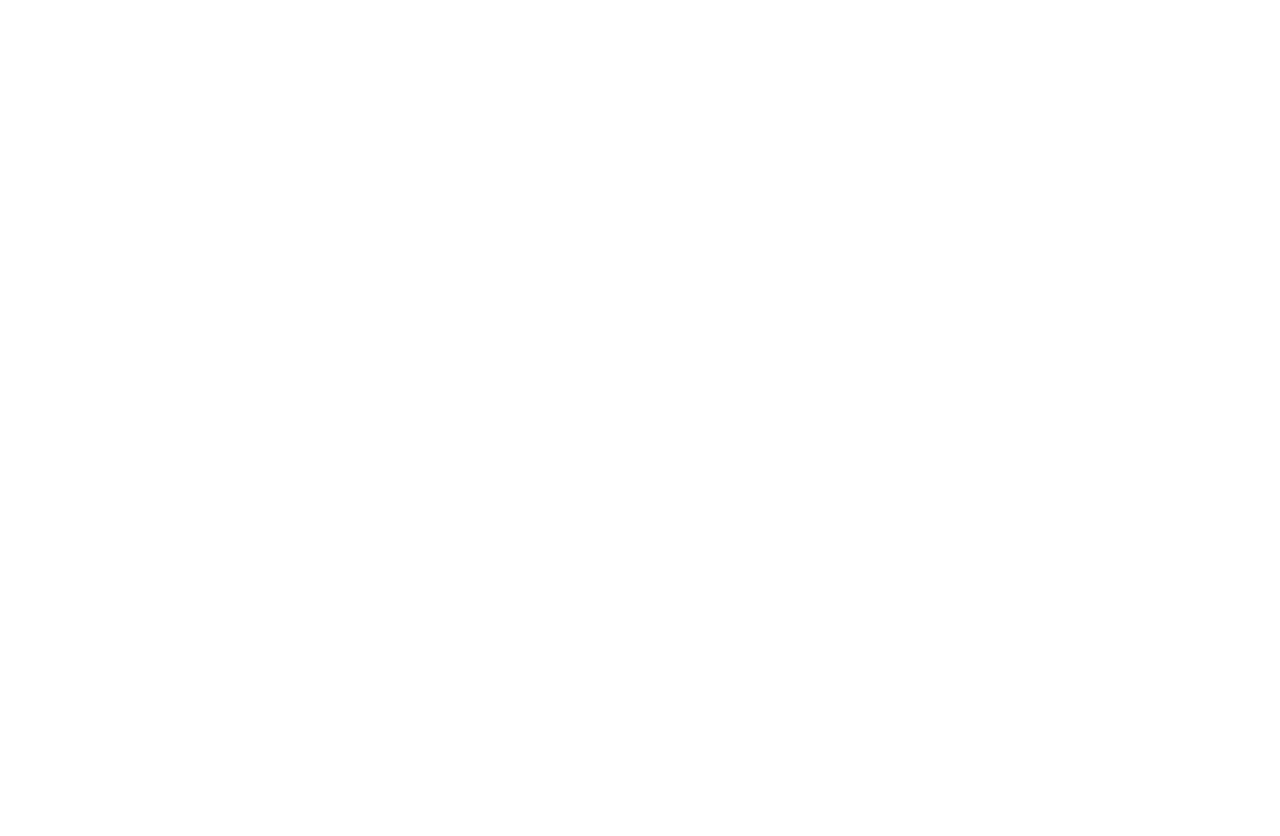
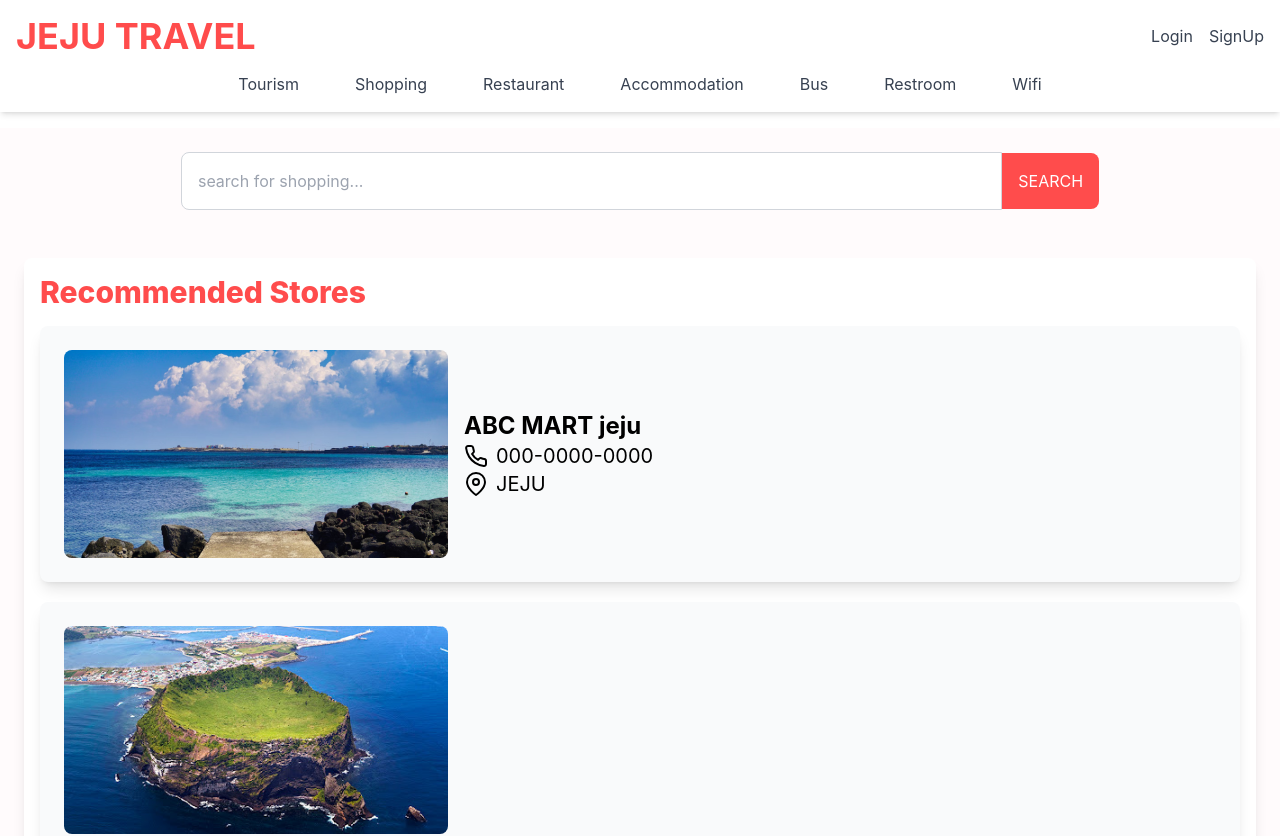
Before and after one commit to JejuTravel/JejuTravel-FE, a React (Vite) app: page /shopping in a window 1280 px wide. Before the commit this address had no page. Shown: the top 836 px of the page. Before the commit the page ends 800 px from the top, so only its background shows below. Built offline with nearby package versions, Linux system fonts and the light colour scheme; a web font is replaced by a local one.

Commit message:
feat/shopping

```diff
--- a/src/App.jsx
+++ b/src/App.jsx
@@ -5,6 +5,7 @@
 import Home from "./pages/home";
 import Tourism from "./pages/tourism";
 import Bus from "./pages/bus";
+import Shopping from "./pages/shopping";
 
 function App() {
   return (
@@ -14,6 +15,7 @@
           <Route path="/" element={<Home />} />
           <Route path="/tourism" element={<Tourism />} />
           <Route path="/bus" element={<Bus />} />
+          <Route path="/shopping" element={<Shopping />} />
         </Routes>
       </BrowserRouter>
     </div>
--- /dev/null
+++ b/src/pages/shopping/components/shoppingSection.jsx
@@ -0,0 +1,47 @@
+import React from "react";
+import { Phone, MapPin } from "react-feather"; // react-feather에서 Phone, MapPin 아이콘 가져오기
+import shoppingImage1 from '../../../assets/jeju.jpg';
+import shoppingImage2 from '../../../assets/land.jpg';
+import shoppingImage3 from '../../../assets/jeju.jpg';
+import shoppingImage4 from '../../../assets/land.jpg';
+import shoppingImage5 from '../../../assets/jeju.jpg';
+import shoppingImage6 from '../../../assets/land.jpg';
+
+function ShoppingSection() {
+  const items = [
+    { name: "ABC MART jeju", tel: "000-0000-0000", location: "JEJU", image: shoppingImage1 },
+    { name: "", tel: "", location: "", image: shoppingImage2 },
+    { name: "", tel: "", location: "", image: shoppingImage3 },
+    { name: "", tel: "", location: "", image: shoppingImage4 },
+    { name: "", tel: "", location: "", image: shoppingImage5 },
+    { name: "", tel: "", location: "", image: shoppingImage6 },
+  ];
+
+  return (
+    <div className="flex flex-col space-y-5">
+      {items.map((item, index) => (
+        <div
+          key={index}
+          className="bg-gray-50 p-6 rounded-lg shadow-lg flex h-64 transform transition-transform duration-300 hover:scale-105"
+        > {/* hover시 확대되는 효과 */}
+          <img src={item.image} alt={item.name || `Image ${index + 1}`} className="h-full w-96 object-cover rounded-lg mr-4" />
+          <div className="flex flex-col justify-center">
+            {item.name && <h3 className="text-2xl font-bold">{item.name}</h3>}
+            {item.tel && (
+              <p className="text-xl flex items-center">
+                <Phone className="mr-2" /> {item.tel}
+              </p>
+            )}
+            {item.location && (
+              <p className="text-xl flex items-center">
+                <MapPin className="mr-2" /> {item.location}
+              </p>
+            )}
+          </div>
+        </div>
+      ))}
+    </div>
+  );
+}
+
+export default ShoppingSection;
--- a/src/pages/shopping/index.jsx
+++ b/src/pages/shopping/index.jsx
@@ -1,9 +1,9 @@
 import React from "react";
 import Header from "../../components/Header";
+import ShoppingSection from './components/shoppingSection'; // 쇼핑 섹션 컴포넌트 가져오기
 
 function Shopping() {
-
-    return (
+  return (
     <div className="min-h-screen bg-[#FFFBFC]">
       <Header />
       <div className="container mx-auto mt-32 p-6">
@@ -12,19 +12,17 @@
             <input
               type="text"
               className="w-full md:w-2/3 p-4 border border-gray-300 rounded-l-lg focus:outline-none focus:ring-2 focus:ring-[#FF4C4C]"
-              placeholder="Search Jeju Tourism Information..."
+              placeholder="search for shopping..."
             />
             <button className="p-4 bg-[#FF4C4C] text-white rounded-r-lg hover:bg-[#007965]">
               SEARCH
             </button>
           </div>
-          </div>
-          <div className="bg-white p-4 rounded-lg shadow-lg mb-8">
-          <LandmarkSection />
         </div>
 
         <div className="bg-white p-4 rounded-lg shadow-lg">
-          <TourismSection />
+          <h2 className="text-3xl font-extrabold text-[#FF4C4C] mb-4">Recommended Stores</h2>
+          <ShoppingSection /> {/* 추천 상점 섹션 */}
         </div>
       </div>
     </div>
```
